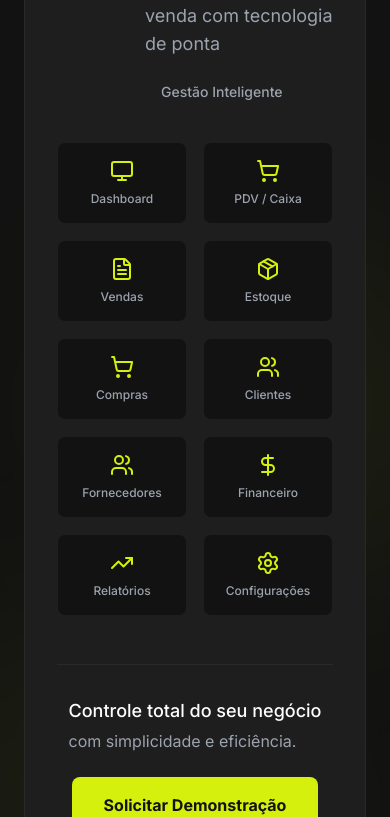
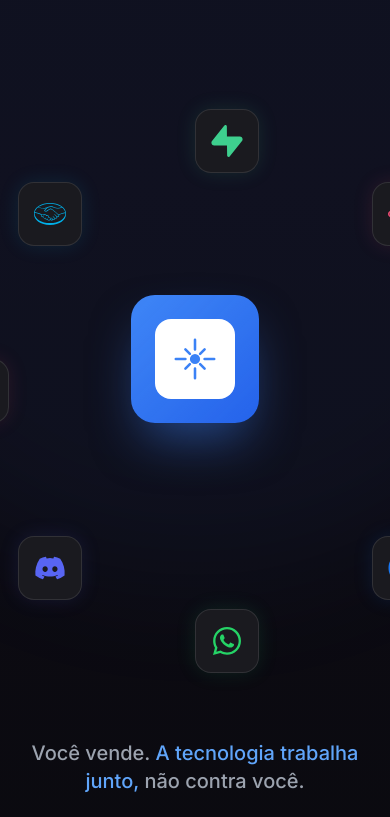
Before and after one commit to usepontox/usepontoxlandingpage, a React (Vite) app: page / in a window 390 px wide. Shown: the part 4794-5611 px from the top of the page. Built offline with nearby package versions, Linux system fonts and the light colour scheme.

Commit message:
feat: adiciona seção de integrações com ícones de plataformas animados

```diff
--- a/package.json
+++ b/package.json
@@ -17,6 +17,7 @@
     "lucide-react": "^0.556.0",
     "react": "^19.2.0",
     "react-dom": "^19.2.0",
+    "react-icons": "^5.5.0",
     "tailwind-merge": "^3.4.0"
   },
   "devDependencies": {
--- a/src/App.tsx
+++ b/src/App.tsx
@@ -1,6 +1,7 @@
 import { Hero } from './components/Hero';
 import { Systems } from './components/Systems';
 import { Automations } from './components/Automations';
+import { Integrations } from './components/Integrations';
 import { Cases } from './components/Cases';
 import { Contact } from './components/Contact';
 import { Header } from './components/Header';
@@ -12,6 +13,7 @@ function App() {
       <Hero />
       <Systems />
       <Automations />
+      <Integrations />
       <Cases />
       <Contact />
     </main>
--- /dev/null
+++ b/src/components/Integrations.tsx
@@ -0,0 +1,158 @@
+import { motion } from 'framer-motion';
+import { FaFacebook, FaWhatsapp, FaDiscord, FaInstagram } from 'react-icons/fa';
+import { SiSupabase, SiN8N, SiMercadopago } from 'react-icons/si';
+import { ShoppingBag } from 'lucide-react';
+
+const platforms = [
+    { icon: ShoppingBag, name: 'Mercado Livre', color: '#FFE600', delay: 0 },
+    { icon: FaFacebook, name: 'Facebook', color: '#1877F2', delay: 0.5 },
+    { icon: FaWhatsapp, name: 'WhatsApp', color: '#25D366', delay: 1 },
+    { icon: FaDiscord, name: 'Discord', color: '#5865F2', delay: 1.5 },
+    { icon: FaInstagram, name: 'Instagram', color: '#E4405F', delay: 2 },
+    { icon: SiMercadopago, name: 'Mercado Pago', color: '#00B1EA', delay: 2.5 },
+    { icon: SiSupabase, name: 'Supabase', color: '#3ECF8E', delay: 3 },
+    { icon: SiN8N, name: 'n8n', color: '#EA4B71', delay: 3.5 },
+];
+
+export function Integrations() {
+    return (
+        <section className="py-32 bg-[#0A0A0F] relative overflow-hidden">
+            {/* Background gradient effects */}
+            <div className="absolute inset-0 bg-gradient-to-b from-blue-900/5 via-purple-900/5 to-transparent" />
+            <div className="absolute top-1/2 left-1/2 -translate-x-1/2 -translate-y-1/2 w-[800px] h-[800px] bg-blue-500/5 rounded-full blur-3xl" />
+
+            <div className="container mx-auto px-6 relative z-10">
+                {/* Header */}
+                <motion.div
+                    initial={{ opacity: 0, y: 20 }}
+                    whileInView={{ opacity: 1, y: 0 }}
+                    viewport={{ once: true }}
+                    className="text-center mb-20"
+                >
+                    <h2 className="text-4xl md:text-5xl font-display font-bold mb-6">
+                        <span className="text-blue-400">Conecte-se</span> às principais plataformas do mercado.
+                    </h2>
+                    <p className="text-gray-400 text-lg max-w-3xl mx-auto mb-4">
+                        O ggCheckout se integra com as ferramentas mais utilizadas para escalar seu negócio: chats em tempo real, análise de dados, trackeamento, automações, área de membros externa e muito mais.
+                    </p>
+                    <p className="text-gray-500 text-base max-w-2xl mx-auto">
+                        Tudo fluindo no mesmo ecossistema, sem gambiarra, sem complicação.
+                    </p>
+                </motion.div>
+
+                {/* Animated Platform Icons */}
+                <div className="relative h-[600px] flex items-center justify-center">
+                    {/* Central Logo/Icon */}
+                    <motion.div
+                        initial={{ scale: 0, opacity: 0 }}
+                        whileInView={{ scale: 1, opacity: 1 }}
+                        viewport={{ once: true }}
+                        transition={{ duration: 0.8, type: 'spring' }}
+                        className="absolute z-20"
+                    >
+                        <div className="w-32 h-32 md:w-40 md:h-40 rounded-3xl bg-gradient-to-br from-blue-500 to-blue-600 flex items-center justify-center shadow-2xl shadow-blue-500/50 relative">
+                            <div className="absolute inset-0 rounded-3xl bg-gradient-to-br from-blue-400/20 to-transparent animate-pulse" />
+                            <div className="w-20 h-20 md:w-24 md:h-24 bg-white rounded-2xl flex items-center justify-center relative z-10">
+                                <svg viewBox="0 0 100 100" className="w-16 h-16 md:w-20 md:h-20">
+                                    <path
+                                        d="M50 20 L50 35 M50 65 L50 80 M20 50 L35 50 M65 50 L80 50 M35 35 L42 42 M58 58 L65 65 M65 35 L58 42 M42 58 L35 65"
+                                        stroke="#3B82F6"
+                                        strokeWidth="4"
+                                        strokeLinecap="round"
+                                    />
+                                    <circle cx="50" cy="50" r="8" fill="#3B82F6" />
+                                </svg>
+                            </div>
+                        </div>
+                    </motion.div>
+
+                    {/* Orbiting Platform Icons */}
+                    {platforms.map((platform, index) => {
+                        const Icon = platform.icon;
+                        const angle = (index / platforms.length) * 360;
+                        const radius = 250; // Distance from center
+
+                        return (
+                            <motion.div
+                                key={platform.name}
+                                initial={{ opacity: 0, scale: 0 }}
+                                whileInView={{ opacity: 1, scale: 1 }}
+                                viewport={{ once: true }}
+                                animate={{
+                                    rotate: [0, 360],
+                                }}
+                                transition={{
+                                    opacity: { delay: platform.delay * 0.1, duration: 0.5 },
+                                    scale: { delay: platform.delay * 0.1, duration: 0.5 },
+                                    rotate: {
+                                        duration: 40,
+                                        repeat: Infinity,
+                                        ease: 'linear',
+                                        delay: platform.delay * 0.1,
+                                    },
+                                }}
+                                className="absolute"
+                                style={{
+                                    left: '50%',
+                                    top: '50%',
+                                    marginLeft: `${Math.cos((angle * Math.PI) / 180) * radius}px`,
+                                    marginTop: `${Math.sin((angle * Math.PI) / 180) * radius}px`,
+                                }}
+                            >
+                                <motion.div
+                                    whileHover={{ scale: 1.2, y: -5 }}
+                                    animate={{
+                                        rotate: [0, -360],
+                                    }}
+                                    transition={{
+                                        rotate: {
+                                            duration: 40,
+                                            repeat: Infinity,
+                                            ease: 'linear',
+                                            delay: platform.delay * 0.1,
+                                        },
+                                    }}
+                                    className="relative group cursor-pointer"
+                                >
+                                    <div
+                                        className="w-16 h-16 md:w-20 md:h-20 rounded-2xl bg-[#1A1A1F] border border-white/10 flex items-center justify-center shadow-lg transition-all duration-300 group-hover:border-white/30"
+                                        style={{
+                                            boxShadow: `0 0 20px ${platform.color}20`,
+                                        }}
+                                    >
+                                        <Icon
+                                            className="w-8 h-8 md:w-10 md:h-10 transition-all duration-300"
+                                            style={{ color: platform.color }}
+                                        />
+                                    </div>
+
+                                    {/* Tooltip */}
+                                    <div className="absolute -bottom-8 left-1/2 -translate-x-1/2 opacity-0 group-hover:opacity-100 transition-opacity duration-300 whitespace-nowrap">
+                                        <span className="text-xs font-medium text-gray-300 bg-[#1A1A1F] px-3 py-1 rounded-lg border border-white/10">
+                                            {platform.name}
+                                        </span>
+                                    </div>
+                                </motion.div>
+                            </motion.div>
+                        );
+                    })}
+                </div>
+
+                {/* Tagline */}
+                <motion.div
+                    initial={{ opacity: 0, y: 20 }}
+                    whileInView={{ opacity: 1, y: 0 }}
+                    viewport={{ once: true }}
+                    transition={{ delay: 0.5 }}
+                    className="text-center mt-20"
+                >
+                    <p className="text-xl md:text-2xl font-medium">
+                        <span className="text-gray-400">Você vende.</span>{' '}
+                        <span className="text-blue-400">A tecnologia trabalha junto,</span>{' '}
+                        <span className="text-gray-400">não contra você.</span>
+                    </p>
+                </motion.div>
+            </div>
+        </section>
+    );
+}
```
Also changed, not shown: 1 other file (tests, documents, lock files or other folders).
